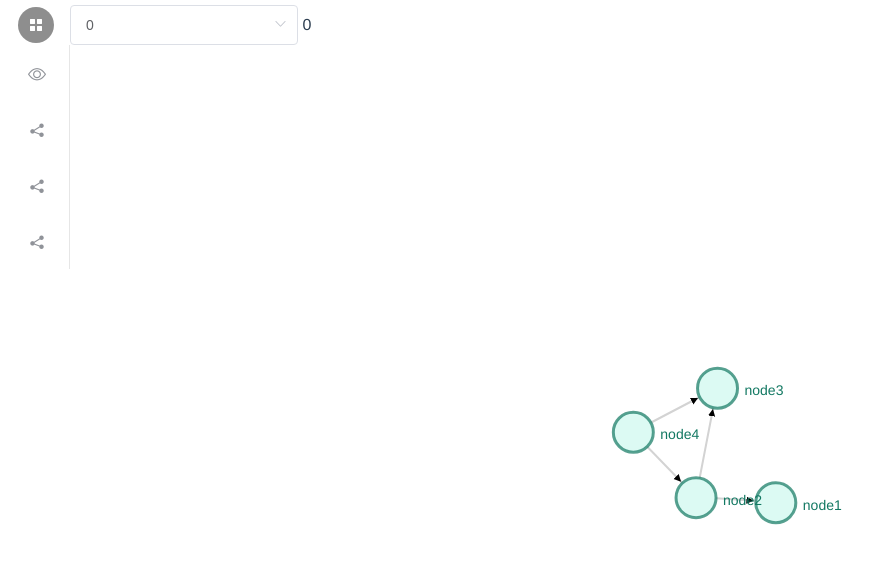
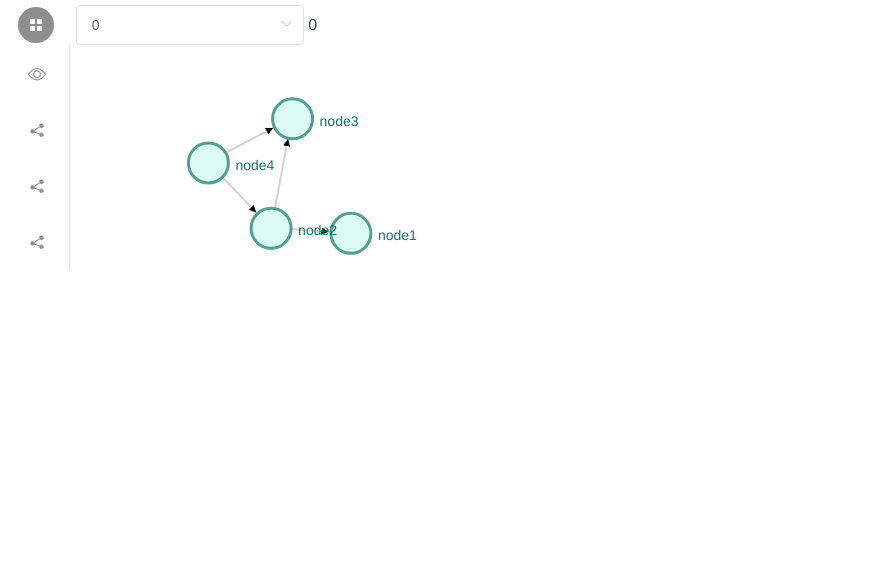
Before and after one commit to XLab-Tongji/Operation_KG, a Vue app in the folder Frontend/: page /tpe/profileT in a window 1280 px wide. Shown: the top 564 px of the page, without its empty margins (0-884 px from the left). Built offline with nearby package versions, Linux system fonts and the light colour scheme.

Commit message:
页面三初始化

```diff
--- a/Frontend/src/views/TNetwork/Trans.vue
+++ b/Frontend/src/views/TNetwork/Trans.vue
@@ -1,6 +1,5 @@
 <template>
   <div>
-    trans
     <div>
       <d3-network
         ref="net"
--- a/Frontend/src/views/TNetwork/pages/profileT.vue
+++ b/Frontend/src/views/TNetwork/pages/profileT.vue
@@ -1,21 +1,25 @@
 <template>
   <div>
+    <!-- 调试用 -->
     <el-select v-model="selectT" filterable placeholder="请选择">
       <el-option v-for="item in options" :key="item.value" :label="item.label" :value="item.value"></el-option>
     </el-select>
     {{this.selectT}}
-    <Net :nodes="this.P.nodes" :links="this.P.links" @parent="getP" />
+    <!-- 调试用 -->
+    <Trans :nodes="this.P.nodes" :links="this.P.links" :scope="this.scope" @parent="getP" />
+    <Trans v-if="render" :nodes="this.E.nodes" :links="this.E.links" :scope="this.scope" />
   </div>
 </template>
 
 <script>
 import global from "../global";
 import Net from "../network";
+import Trans from "../Trans";
 
 import data from "../data/trans.json";
 export default {
   components: {
-    Net
+    Trans
   },
   data() {
     return {
@@ -23,24 +27,23 @@ export default {
         nodes: [],
         links: []
       },
-      E: {
-        nodes: [],
-        links: []
-      },
+      E: {},
       options: [
         {
           value: 2,
           label: "trans2"
         }
       ],
-      selectT: ""
+      selectT: "",
+      scope: {
+        x: window.innerHeight / 3,
+        y: window.innerWidth / 3
+      },
+      render: false
     };
   },
   watch: {
     selectT(newVal) {
-      console.log(newVal);
-      // vm.items.splice(newLength);
-
       this.P.nodes = data.nodes[newVal].nodes;
       this.P.links = data.nodes[newVal].links;
     }
@@ -49,7 +52,18 @@ export default {
     this.selectT = 0;
   },
   methods: {
-    getP() {}
+    getP(parent) {
+      let tmp = {
+        nodes: this.P.nodes[parent - 1].nodes,
+        links: this.P.nodes[parent - 1].links
+      };
+      if (tmp.nodes) {
+        this.render = true;
+        this.E = tmp;
+      } else {
+        this.render = false;
+      }
+    }
   }
 };
 </script>
```
